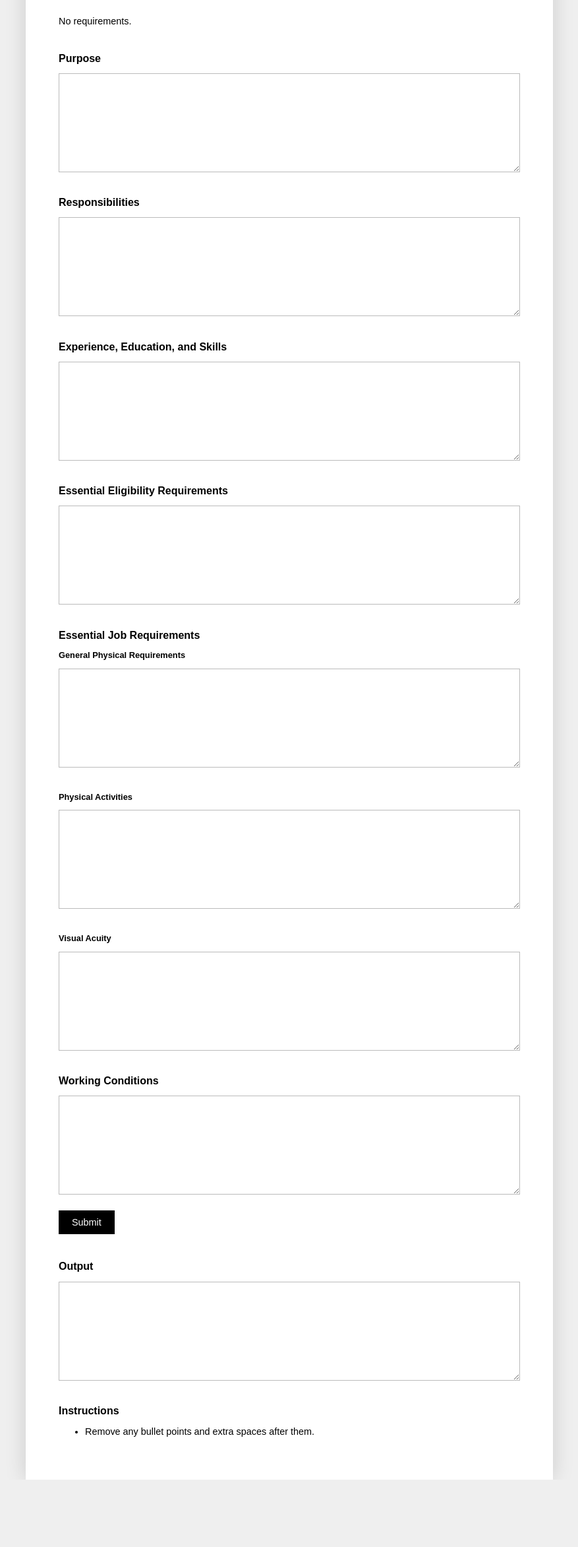
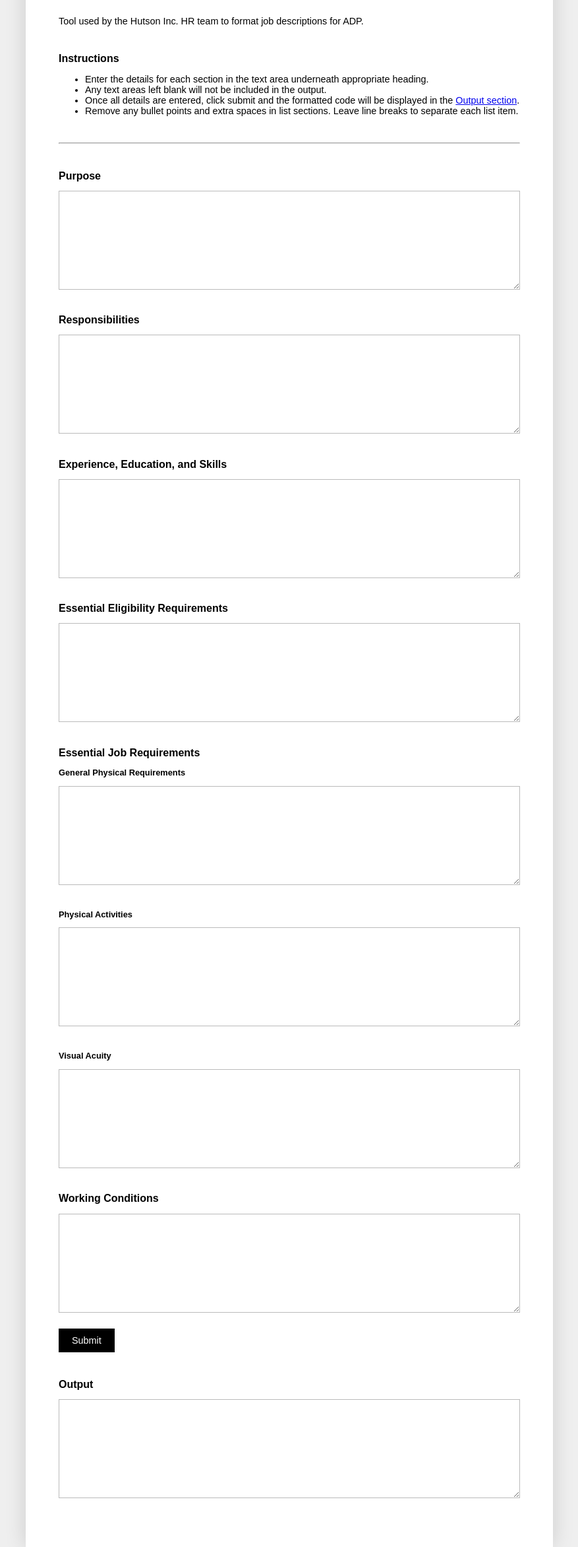
Before and after one commit to hutsoninc/adp-job-description-formatter, a website built with Parcel: page src/index.html in a window 1280 px wide. Shown: the part 115-2459 px from the top of the page at 66% size, without its empty margins (201-1078 px from the left). Before the commit the page ends 2357 px from the top, so only its background shows below. Built offline with nearby package versions, Linux system fonts and the light colour scheme.

Commit message:
Updated readme, added instructions and other info.

```diff
--- a/src/index.html
+++ b/src/index.html
@@ -14,8 +14,18 @@
         <h1>ADP Job Description Formatter</h1>
 
         <p class="requirements">
-            No requirements.
+            Tool used by the Hutson Inc. HR team to format job descriptions for ADP.
         </p>
+
+        <h2>Instructions</h2>
+        <ul>
+            <li>Enter the details for each section in the text area underneath appropriate heading.</li>
+            <li>Any text areas left blank will not be included in the output.</li>
+            <li>Once all details are entered, click submit and the formatted code will be displayed in the <a href="#output">Output section</a>.</li>
+            <li>Remove any bullet points and extra spaces in list sections. Leave line breaks to separate each list item.</li>
+        </ul>
+
+        <br /><hr /><br />
 
         <div id="purpose">
             <h2>Purpose</h2>
@@ -59,19 +69,14 @@
         </div>
 
         <div id="submitSection">
-            <div id="submit" tabindex="">Submit</div>
+            <div id="submit" tabindex="9">Submit</div>
             <p id="characterCount"></p>
         </div>
 
         <div id="outputSection">
             <h2>Output</h2>
-            <textarea id="output" tabindex=""></textarea>
+            <textarea id="output" tabindex="10"></textarea>
         </div>
-
-        <h2>Instructions</h2>
-        <ul>
-            <li>Remove any bullet points and extra spaces after them.</li>
-        </ul>
 
     </section>
 
```
Also changed, not shown: src/index.js (+0 -10 lines), README.md.
